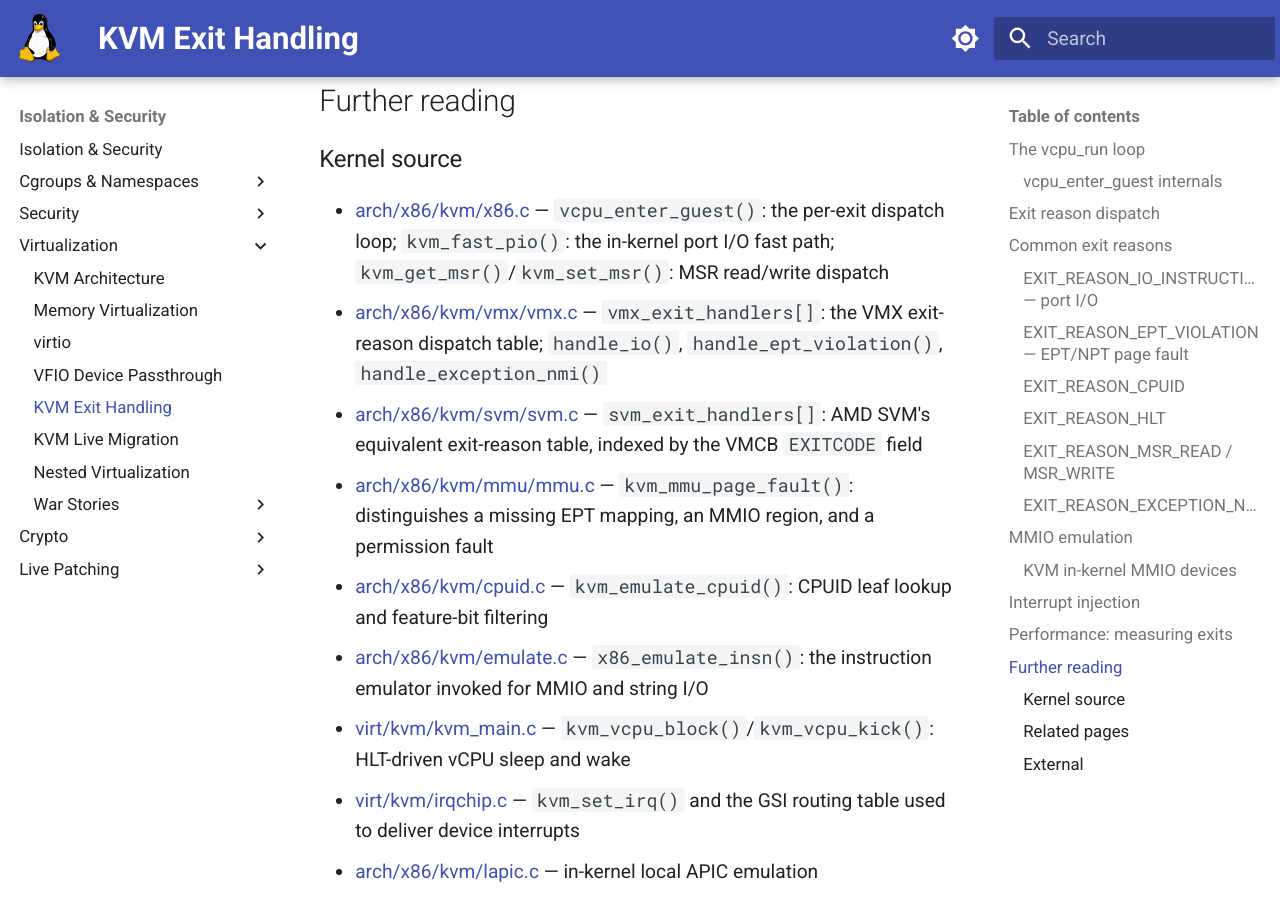
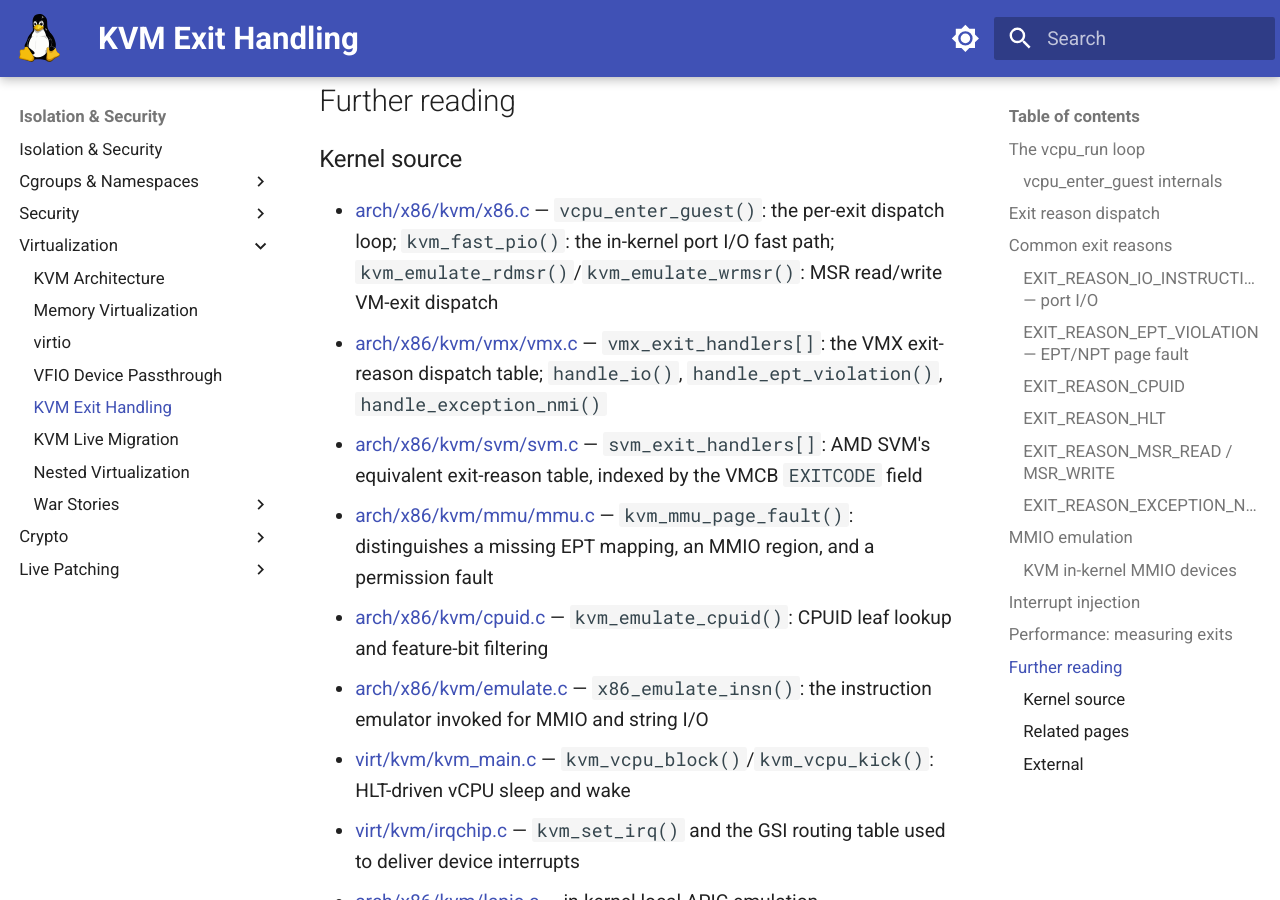
Before and after one commit to laveeshb/linux-kernel-internals, an MkDocs documentation site: the page built from docs/virtualization/kvm-exits.md, in a window 1280 px wide and 900 px high, scrolled down 10156 px. Built offline with MkDocs 1.6.1 and Material for MkDocs 9.7.7, drawn with Linux system fonts in a browser that asks for light colours; some of the changed text lies outside the part shown.

Commit message:
Fix second round of review findings on virtualization citations
- kvm-arch.md: KVM_CREATE_VCPU is handled by kvm_vm_ioctl(), not
  kvm_dev_ioctl() (which only handles KVM_CREATE_VM on the /dev/kvm
  fd) - split the citation between the two functions
- kvm-exits.md: kvm_get_msr()/kvm_set_msr() don't exist under those
  names in arch/x86/kvm/x86.c - the real VM-exit dispatch entry
  points are kvm_emulate_rdmsr()/kvm_emulate_wrmsr(), which then call
  into the switch-based __kvm_get_msr()/__kvm_set_msr() internals
  already correctly named later in the same sentence
- vfio.md: a pre-existing illustrative code block's file-path comment
  claimed drivers/vfio/vfio.c, which doesn't exist (split into
  vfio.h/container.c/group.c/vfio_pci_core.c) - directly contradicted
  this PR's own, correct Further Reading citations in the same file

```diff
--- a/docs/virtualization/kvm-exits.md
+++ b/docs/virtualization/kvm-exits.md
@@ -190,7 +190,7 @@
 
 ### EXIT_REASON_MSR_READ / MSR_WRITE
 
-MSR accesses can be made cheap with the **MSR bitmap**: a 4KB bitmap in the VMCS where each bit controls whether a specific MSR causes a VM exit. Frequently-read MSRs like `IA32_TSC` or `IA32_SYSENTER_EIP` can be pass-through (no exit). For intercepted MSRs, KVM dispatches to `kvm_get_msr()` or `kvm_set_msr()` (in `arch/x86/kvm/x86.c`), which uses switch-based per-MSR dispatch inside `__kvm_get_msr()` / `__kvm_set_msr()`.
+MSR accesses can be made cheap with the **MSR bitmap**: a 4KB bitmap in the VMCS where each bit controls whether a specific MSR causes a VM exit. Frequently-read MSRs like `IA32_TSC` or `IA32_SYSENTER_EIP` can be pass-through (no exit). For intercepted MSRs, KVM dispatches to `kvm_emulate_rdmsr()` or `kvm_emulate_wrmsr()` (in `arch/x86/kvm/x86.c`), which uses switch-based per-MSR dispatch inside `__kvm_get_msr()` / `__kvm_set_msr()`.
 
 ### EXIT_REASON_EXCEPTION_NMI
 
@@ -334,7 +334,7 @@
 
 ### Kernel source
 
-- [arch/x86/kvm/x86.c](https://git.kernel.org/pub/scm/linux/kernel/git/torvalds/linux.git/tree/arch/x86/kvm/x86.c) — `vcpu_enter_guest()`: the per-exit dispatch loop; `kvm_fast_pio()`: the in-kernel port I/O fast path; `kvm_get_msr()`/`kvm_set_msr()`: MSR read/write dispatch
+- [arch/x86/kvm/x86.c](https://git.kernel.org/pub/scm/linux/kernel/git/torvalds/linux.git/tree/arch/x86/kvm/x86.c) — `vcpu_enter_guest()`: the per-exit dispatch loop; `kvm_fast_pio()`: the in-kernel port I/O fast path; `kvm_emulate_rdmsr()`/`kvm_emulate_wrmsr()`: MSR read/write VM-exit dispatch
 - [arch/x86/kvm/vmx/vmx.c](https://git.kernel.org/pub/scm/linux/kernel/git/torvalds/linux.git/tree/arch/x86/kvm/vmx/vmx.c) — `vmx_exit_handlers[]`: the VMX exit-reason dispatch table; `handle_io()`, `handle_ept_violation()`, `handle_exception_nmi()`
 - [arch/x86/kvm/svm/svm.c](https://git.kernel.org/pub/scm/linux/kernel/git/torvalds/linux.git/tree/arch/x86/kvm/svm/svm.c) — `svm_exit_handlers[]`: AMD SVM's equivalent exit-reason table, indexed by the VMCB `EXITCODE` field
 - [arch/x86/kvm/mmu/mmu.c](https://git.kernel.org/pub/scm/linux/kernel/git/torvalds/linux.git/tree/arch/x86/kvm/mmu/mmu.c) — `kvm_mmu_page_fault()`: distinguishes a missing EPT mapping, an MMIO region, and a permission fault
```
Also changed, not shown: docs/virtualization/kvm-arch.md (+1 -1 lines), docs/virtualization/vfio.md (+2 -1 lines).
